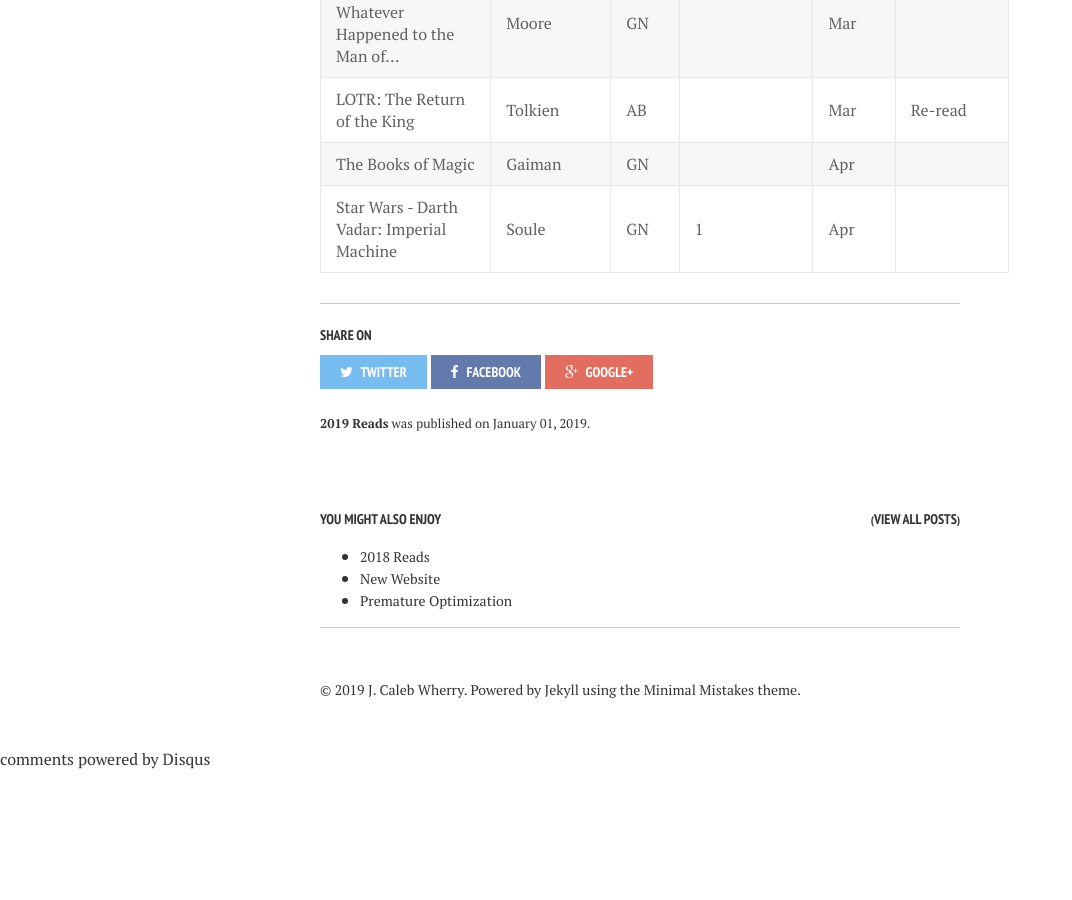
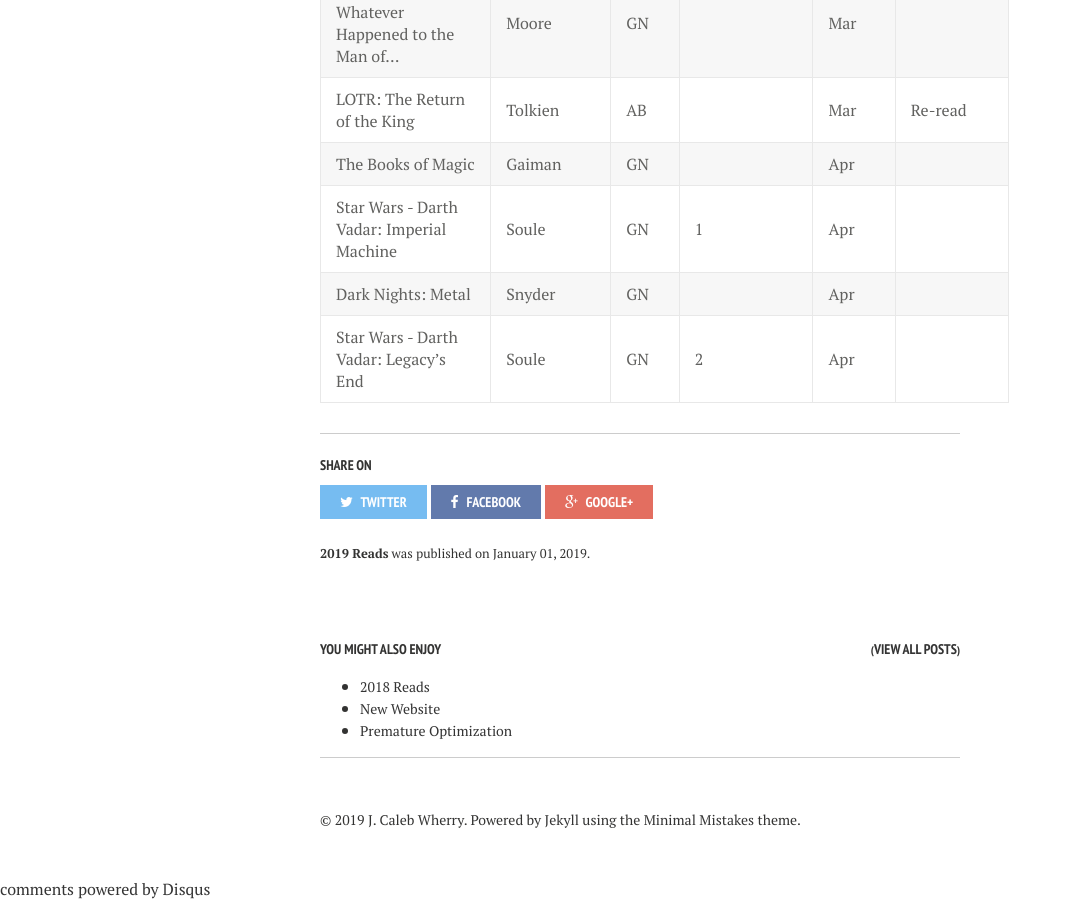
Before and after one commit to calebwherry/calebwherry.github.io, a Jekyll site: the page built from _posts/2019-01-01-2019-Reads.md, in a window 1280 px wide and 900 px high, scrolled down 5243 px. Shown: the whole window, without its empty margins (0-1072 px from the left). Built offline with Jekyll 4.4.1, drawn with Linux system fonts in a browser that asks for light colours; nearby versions of some CDN libraries; comment, search, counter and statistics services are not loaded; before the commit the page ends 6013 px from its top, so only the background shows below that.

Commit message:
Added new 2010 read.

```diff
--- a/_posts/2019-01-01-2019-Reads.md
+++ b/_posts/2019-01-01-2019-Reads.md
@@ -104,3 +104,5 @@
 | LOTR: The Return of the King                  | Tolkien        | AB    |              | Mar          | Re-read                                       |
 | The Books of Magic                            | Gaiman         | GN    |              | Apr          |                                               |
 | Star Wars - Darth Vadar: Imperial Machine     | Soule          | GN    | 1            | Apr          |                                               |
+| Dark Nights: Metal                            | Snyder         | GN    |              | Apr          |                                               |
+| Star Wars - Darth Vadar: Legacy's End         | Soule          | GN    | 2            | Apr          |                                               |
```
